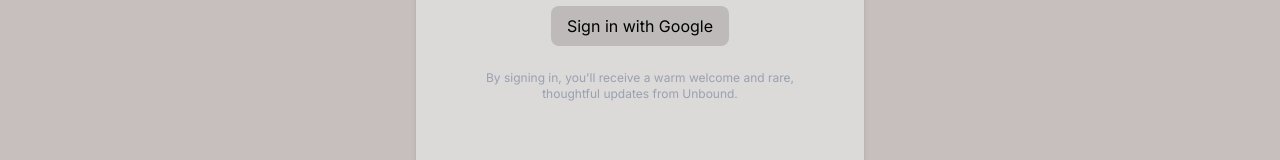
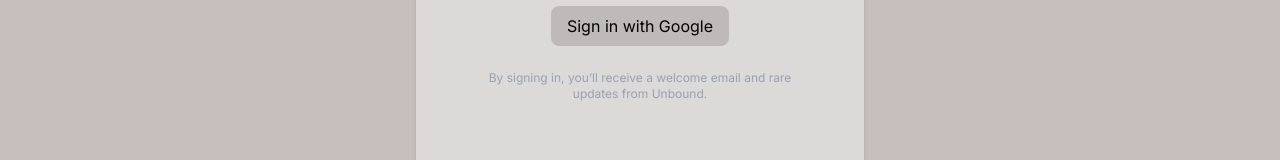
Before and after one commit to RayFrightener/youarefree, a Next.js app: page /feed in a window 1280 px wide. Both pictures are taken after a click on the button "Express". Shown: the part 326-486 px from the top of the page. Built offline with nearby package versions, Linux system fonts and the light colour scheme; no server answers; the database is empty.

Commit message:
fix: fix ES lint warning in sign up modal

```diff
--- a/src/app/feed/page.js
+++ b/src/app/feed/page.js
@@ -272,10 +272,9 @@ export default function Feed() {
             <div className="flex flex-col items-center w-full">
             <SignIn onSignInSuccess={() => setShowSignIn(false)} />
 
-            <p className="text-xs text-gray-400 text-center mt-6 max-w-xs">
-            By signing in, you'll receive a warm welcome and rare, thoughtful updates from Unbound.
-            </p>
-
+           <p className="text-xs text-gray-400 text-center mt-6 max-w-xs">
+        By signing in, you’ll receive a welcome email and rare updates from Unbound.
+          </p>
           </div>
           </motion.div>
         ) : showMore ? (
```
